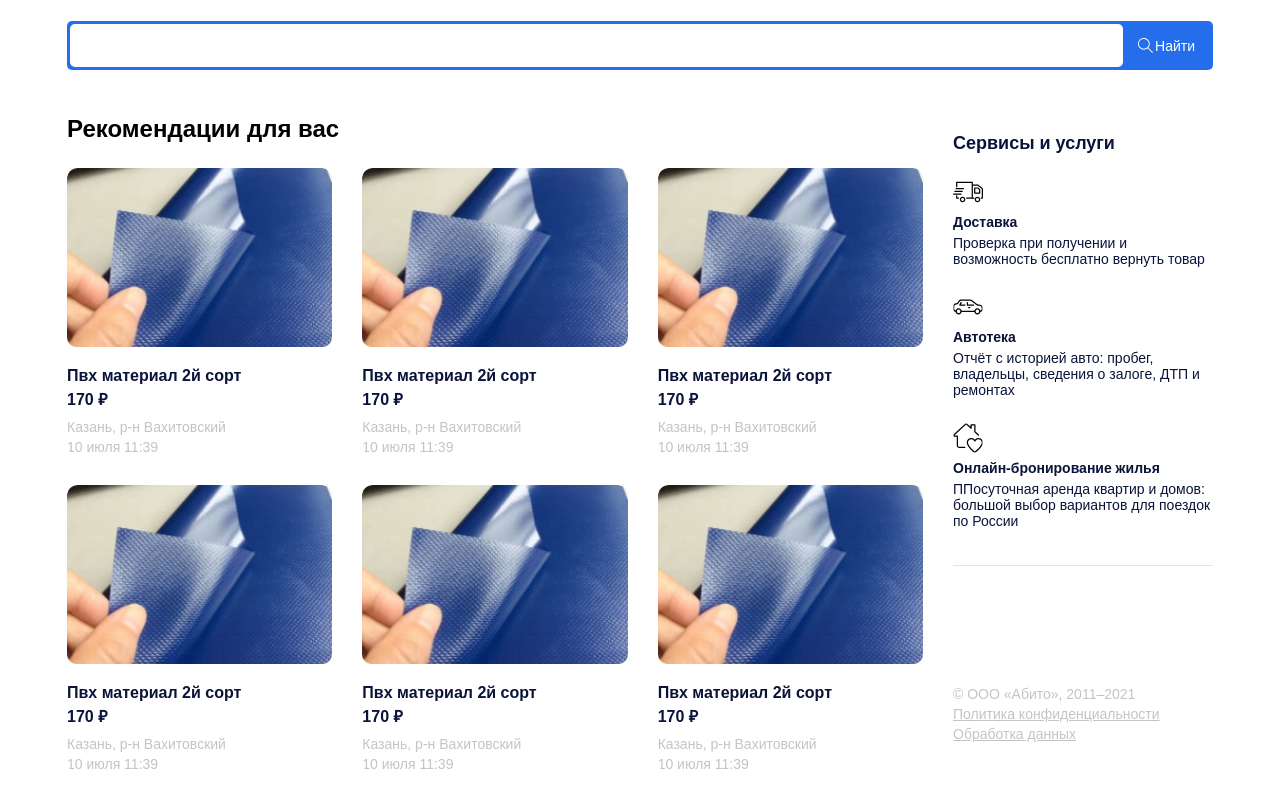
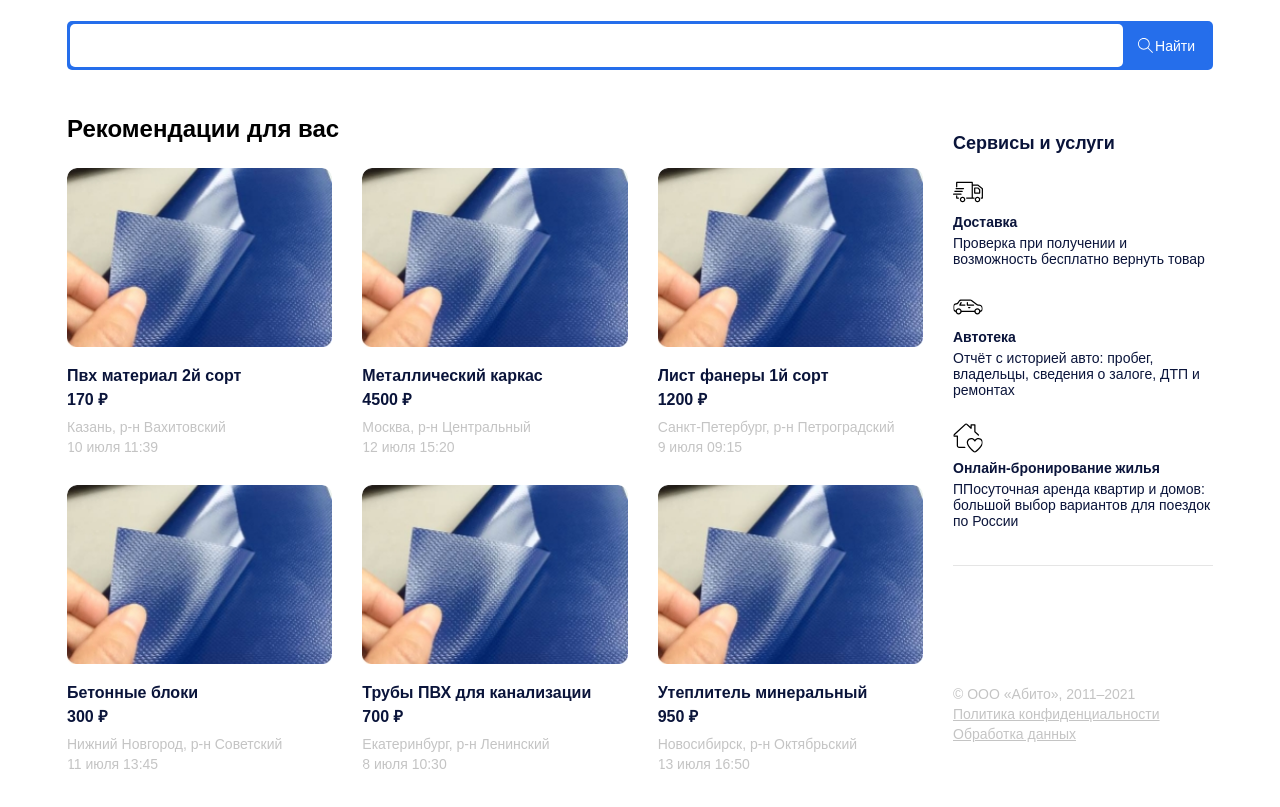
Before and after one commit to Anton-Sleptsov/Abito, a plain HTML site: page index.html in a window 1280 px wide. Shown: the part 69-876 px from the top of the page. Drawn offline with Linux system fonts and the light colour scheme.

Commit message:
Added search and render of cards

```diff
--- a/index.html
+++ b/index.html
@@ -4,6 +4,7 @@
     <meta charset="UTF-8" />
     <meta name="viewport" content="width=device-width, initial-scale=1.0" />
     <link rel="stylesheet" href="style.css" />
+    <script src="./script.js" defer></script>
     <title>Abito</title>
   </head>
   <body>
--- /dev/null
+++ b/script.js
@@ -0,0 +1,90 @@
+const searchBtn = document.querySelector(".search-btn");
+const searchInput = document.querySelector(".search-inner input");
+const cardsContainer = document.querySelector(".content-main__list");
+
+const cards = [
+  {
+    id: 0,
+    title: "Пвх материал 2й сорт",
+    price: "170 ₽",
+    address: "Казань, р-н Вахитовский",
+    date: "10 июля 11:39",
+    imagePath: "./images/foto.jpeg"
+  },
+  {
+    id: 1,
+    title: "Металлический каркас",
+    price: "4500 ₽",
+    address: "Москва, р-н Центральный",
+    date: "12 июля 15:20",
+    imagePath: "./images/foto.jpeg"
+  },
+  {
+    id: 2,
+    title: "Лист фанеры 1й сорт",
+    price: "1200 ₽",
+    address: "Санкт-Петербург, р-н Петроградский",
+    date: "9 июля 09:15",
+    imagePath: "./images/foto.jpeg"
+  },
+  {
+    id: 3,
+    title: "Бетонные блоки",
+    price: "300 ₽",
+    address: "Нижний Новгород, р-н Советский",
+    date: "11 июля 13:45",
+    imagePath: "./images/foto.jpeg"
+  },
+  {
+    id: 4,
+    title: "Трубы ПВХ для канализации",
+    price: "700 ₽",
+    address: "Екатеринбург, р-н Ленинский",
+    date: "8 июля 10:30",
+    imagePath: "./images/foto.jpeg"
+  },
+  {
+    id: 5,
+    title: "Утеплитель минеральный",
+    price: "950 ₽",
+    address: "Новосибирск, р-н Октябрьский",
+    date: "13 июля 16:50",
+    imagePath: "./images/foto.jpeg"
+  }
+];
+
+const render = (arrayCards) => {
+  cardsContainer.innerHTML = "";
+
+  arrayCards.forEach((card) => {
+    cardsContainer.insertAdjacentHTML("beforeend", `
+        <a href="/product.html?id=${card.id}" class="content-main__list-item">
+                  <div class="content-main__list-item--img">
+                    <img src="${card.imagePath}" alt="card-img" />
+                  </div>
+                  <h5 class="content-main__list-item--title">
+                    ${card.title}
+                  </h5>
+
+                  <strong class="content-main__list-item--price">${card.price}</strong>
+                  <div class="content-main__list-item--desc-box">
+                    <span class="content-main__list-item--desc">${card.address}</span>
+                    <span class="content-main__list-item--desc">${card.date}</span>
+                  </div>
+                </a>
+      `);
+  });
+};
+
+render(cards);
+
+const getFilteredCardsArray = (array, inputText) => {
+  return array.filter((card) => {
+    return card.title.toLowerCase().includes(inputText.toLowerCase()) ||
+      card.address.toLowerCase().includes(inputText.toLowerCase())
+  });
+};
+
+searchBtn.addEventListener("click", () => {
+  render(getFilteredCardsArray(cards, searchInput.value));
+});
--- a/style.css
+++ b/style.css
@@ -129,9 +129,9 @@ body {
 
 .content-main__list {
   display: flex;
-  justify-content: space-between;
+  justify-content: flex-start;
   flex-wrap: wrap;
-  row-gap: 30px;
+  gap: 30px;
 }
 
 .content-main__list-item {
```
